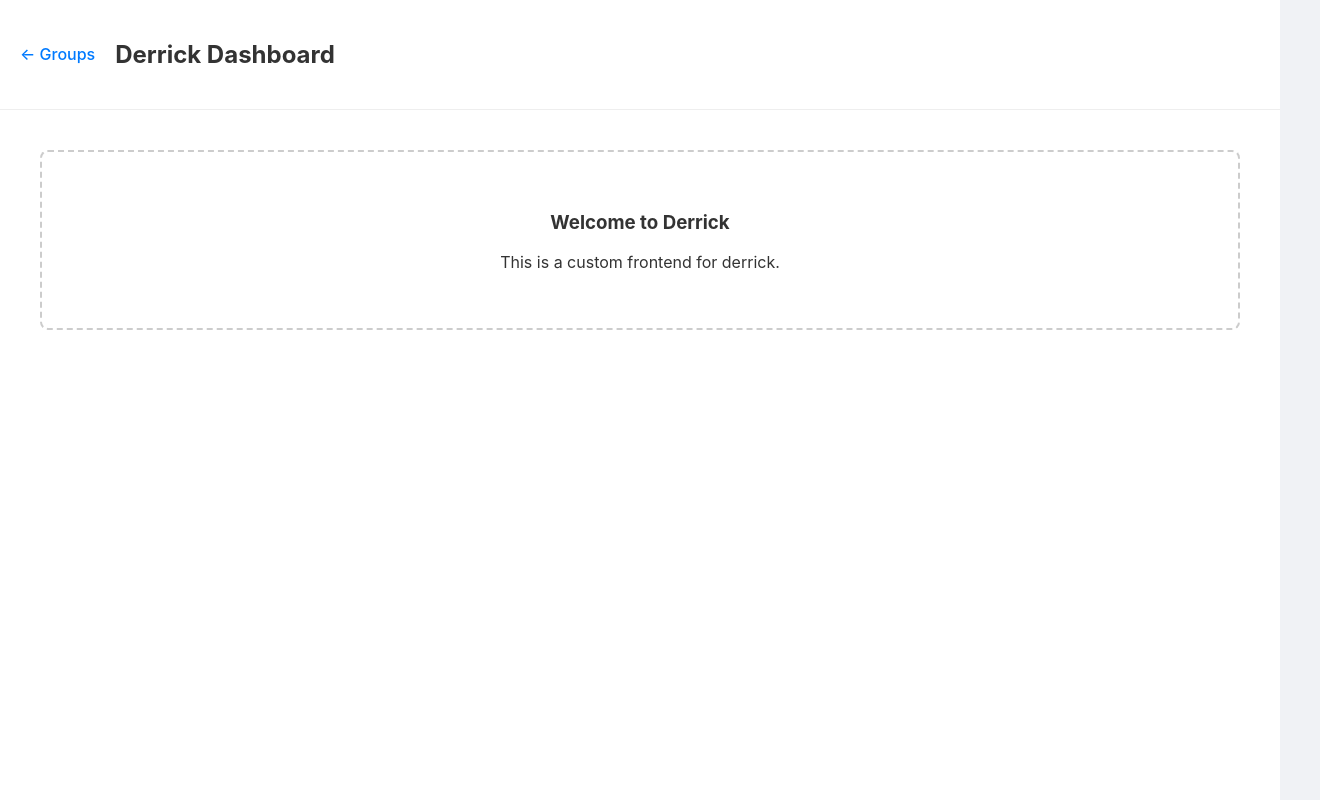
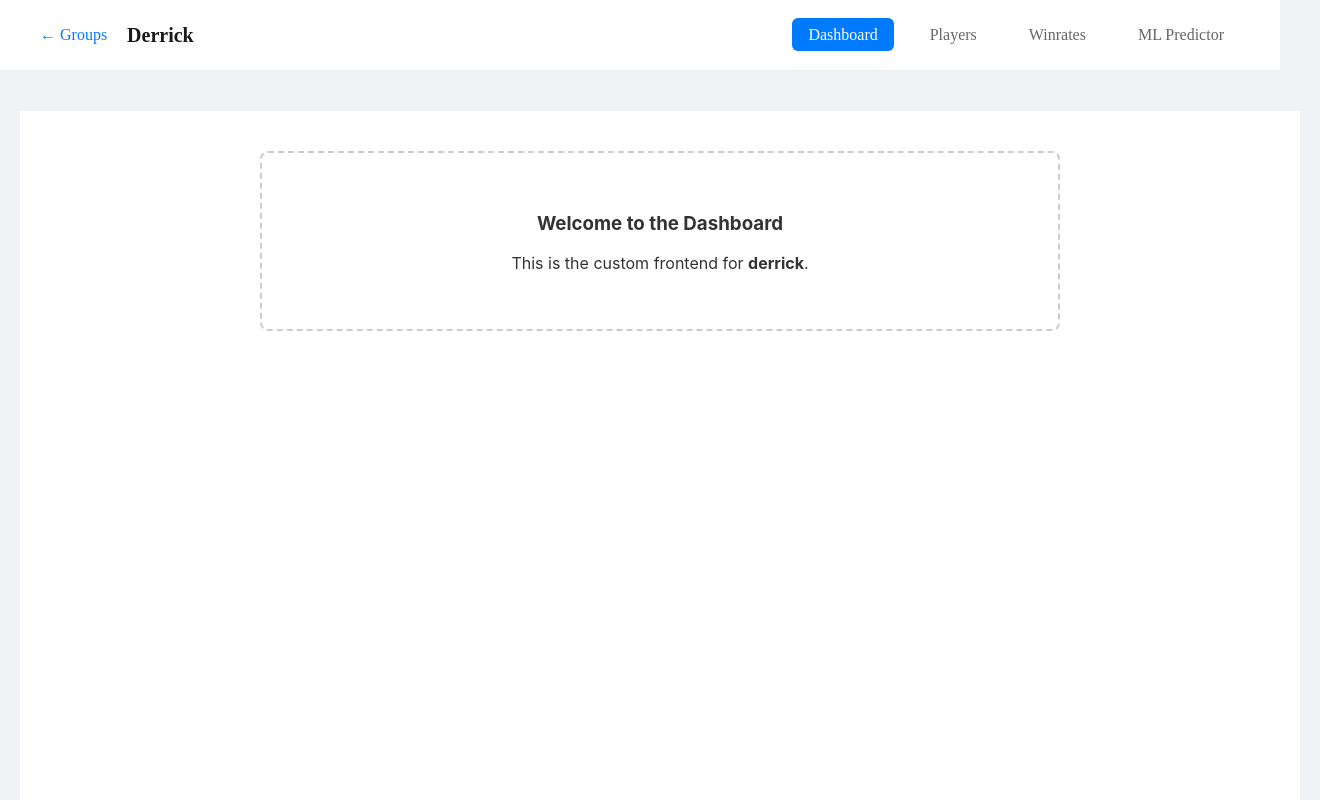
Before and after one commit to JacksonNace/DerrickBasketball, a React app in the folder frontend/: page /group/derrick in a window 1280 px wide. Shown: the top 800 px of the page, 1320 px wide, since content can reach past the window. Built offline with nearby package versions, Linux system fonts and the light colour scheme; the HTML template or start-up script is replaced by a standard one.

Commit message:
basic webpage, added navbar.

```diff
--- a/frontend/src/App.css
+++ b/frontend/src/App.css
@@ -68,3 +68,17 @@ html, body, #root {
   flex-direction: column;
   align-items: center;
 }
+
+.group-layout-container {
+  display: flex;
+  flex-direction: column;
+  min-height: 100vh;
+}
+
+.group-main-content {
+  flex: 1;
+  width: 100%;
+  display: flex;
+  justify-content: center;
+  padding: 40px 20px;
+}
--- a/frontend/src/App.tsx
+++ b/frontend/src/App.tsx
@@ -1,33 +1,31 @@
-// src/App.tsx
-import { BrowserRouter as Router, Routes, Route, Link } from 'react-router-dom';
-import { groupsData } from './data/groups';
-import Derrick from './Derrick/Derrick';
-import './App.css';
 
-function Groups() {
-  return (
-    <div className="MainWrapper">
-      <div className="GroupsBoundaryBox">
-        <h2 className="BoxTitle">Groups</h2>
-        {groupsData.map((group, index) => (
-          <div key={group.id} className="GroupItemWrapper">
-            <Link to={`/group/${group.id}`} className="GroupButton">
-              {group.name}
-            </Link>
-            {index !== groupsData.length - 1 && <hr className="HorizontalDivider" />}
-          </div>
-        ))}
-      </div>
-    </div>
-  );
-}
+import { BrowserRouter as Router, Routes, Route } from 'react-router-dom';
+import Groups from './Groups';
+import Nav from './components/Nav';
+import DerrickDashboard from './Derrick/Derrick';
 
 export default function App() {
   return (
     <Router>
       <Routes>
         <Route path="/" element={<Groups />} />
-        <Route path="/group/:groupId" element={<Derrick />} />
+
+        <Route
+          path="/group/:groupId/*"
+          element={
+            <div className="group-layout-container">
+              <Nav />
+              <main className="group-main-content">
+                <Routes>
+                  <Route path="/" element={<DerrickDashboard />} />
+                  <Route path="/players" element={<div>Player Lookup Coming Soon</div>} />
+                  <Route path="/winrates" element={<div>Winrates Coming Soon</div>} />
+                  <Route path="/predict" element={<div>ML Predictor Coming Soon</div>} />
+                </Routes>
+              </main>
+            </div>
+          }
+        />
       </Routes>
     </Router>
   );
--- a/frontend/src/Derrick/Derrick.css
+++ b/frontend/src/Derrick/Derrick.css
@@ -29,3 +29,31 @@
   padding: 40px;
   text-align: center;
 }
+
+.content-area, main[style*="margin-left"] {
+  margin-left: 0 !important; /* Kill the sidebar gap */
+  padding-top: 100px !important; /* Push content down so it's not under the Nav */
+  width: 100% !important;
+  display: flex !important;
+  justify-content: center !important;
+}
+
+.derrick-page {
+  width: 100%;
+  display: flex;
+  justify-content: center;
+}
+
+.derrick-content {
+  width: 100%;
+  max-width: 800px;
+  margin: 0 auto;
+}
+
+.placeholder-card {
+  border: 2px dashed #ccc;
+  border-radius: 8px;
+  padding: 40px;
+  text-align: center;
+  background-color: white;
+}
--- a/frontend/src/Derrick/Derrick.tsx
+++ b/frontend/src/Derrick/Derrick.tsx
@@ -1,23 +1,16 @@
+// src/Derrick/Derrick.tsx
 import './Derrick.css';
-import { Link, useParams } from 'react-router-dom';
-import { groupsData } from '../data/groups';
+import { useParams } from 'react-router-dom';
 
 const Derrick = () => {
   const { groupId } = useParams<{ groupId: string }>();
 
-  const currentGroup = groupsData.find(g => g.id === groupId);
-
   return (
     <div className="derrick-page">
-      <nav className="derrick-nav">
-        <Link to="/" className="back-btn">← Groups</Link>
-        <h1>{currentGroup?.name || 'Group'} Dashboard</h1>
-      </nav>
-
       <main className="derrick-content">
         <div className="placeholder-card">
-          <h3>Welcome to {currentGroup?.name}</h3>
-          <p>This is a custom frontend for {groupId}.</p>
+          <h3>Welcome to the Dashboard</h3>
+          <p>This is the custom frontend for <strong>{groupId}</strong>.</p>
         </div>
       </main>
     </div>
--- /dev/null
+++ b/frontend/src/Groups.tsx
@@ -0,0 +1,25 @@
+// src/Groups.tsx
+import { Link } from 'react-router-dom';
+import { groupsData } from './data/groups'; // Import your data
+import './App.css';
+
+const Groups = () => {
+  return (
+    <div className="MainWrapper">
+      <div className="GroupsBoundaryBox">
+        <h2 className="BoxTitle">Groups</h2>
+        {groupsData.map((group, index) => (
+          <div key={group.id} className="GroupItemWrapper">
+            <Link to={`/group/${group.id}`} className="GroupButton">
+              {group.name}
+            </Link>
+            {/* Divider logic */}
+            {index !== groupsData.length - 1 && <hr className="HorizontalDivider" />}
+          </div>
+        ))}
+      </div>
+    </div>
+  );
+};
+
+export default Groups;
--- /dev/null
+++ b/frontend/src/components/Nav.css
@@ -0,0 +1,80 @@
+/* src/components/Nav/Nav.css */
+.top-nav {
+  display: flex;
+  justify-content: space-between;
+  align-items: center;
+  padding: 0 40px;
+  height: 70px;
+  background-color: #ffffff;
+  border-bottom: 1px solid #eee;
+  position: sticky;
+  top: 0;
+  z-index: 1000;
+}
+
+.nav-left {
+  display: flex;
+  align-items: center;
+  gap: 20px;
+}
+
+.nav-title {
+  font-size: 1.25rem;
+  font-weight: 700;
+  margin: 0;
+  color: #1a1a1a;
+}
+
+.back-btn {
+  text-decoration: none;
+  color: #007AFF;
+  font-weight: 500;
+}
+
+.nav-links {
+  display: flex;
+  list-style: none;
+  margin: 0;
+  padding: 0;
+  gap: 10px;
+}
+
+.nav-links a {
+  text-decoration: none;
+  color: #666;
+  padding: 8px 16px;
+  border-radius: 6px;
+  font-weight: 500;
+  transition: all 0.2s;
+}
+
+.nav-links a:hover {
+  background-color: #f5f5f5;
+  color: #000;
+}
+
+.nav-links a.active {
+  background-color: #007AFF;
+  color: white;
+}
+
+.side-nav {
+  width: 100% !important;
+  height: 70px !important;
+  position: fixed !important;
+  top: 0 !important;
+  left: 0 !important;
+  display: flex !important;
+  flex-direction: row !important;
+  align-items: center !important;
+  justify-content: space-between !important;
+  padding: 0 40px !important;
+  box-sizing: border-box !important;
+}
+
+.nav-links {
+  display: flex !important;
+  flex-direction: row !important;
+  gap: 20px !important;
+  margin: 0 !important;
+}
--- /dev/null
+++ b/frontend/src/components/Nav.tsx
@@ -0,0 +1,30 @@
+// src/components/Nav/Nav.tsx
+import { Link, useParams, useLocation } from 'react-router-dom';
+import { groupsData } from '../data/groups';
+import './Nav.css';
+
+const Nav = () => {
+  const { groupId } = useParams<{ groupId: string }>();
+  const location = useLocation();
+  const currentGroup = groupsData.find(g => g.id === groupId);
+
+  const isActive = (path: string) => location.pathname.endsWith(path) ? 'active' : '';
+
+  return (
+    <header className="top-nav">
+      <div className="nav-left">
+        <Link to="/" className="back-btn">← Groups</Link>
+        <h1 className="nav-title">{currentGroup?.name}</h1>
+      </div>
+
+      <ul className="nav-links">
+        <li><Link to={`/group/${groupId}`} className={isActive(groupId || '')}>Dashboard</Link></li>
+        <li><Link to={`/group/${groupId}/players`} className={isActive('players')}>Players</Link></li>
+        <li><Link to={`/group/${groupId}/winrates`} className={isActive('winrates')}>Winrates</Link></li>
+        <li><Link to={`/group/${groupId}/predict`} className={isActive('predict')}>ML Predictor</Link></li>
+      </ul>
+    </header>
+  );
+};
+
+export default Nav;
```
